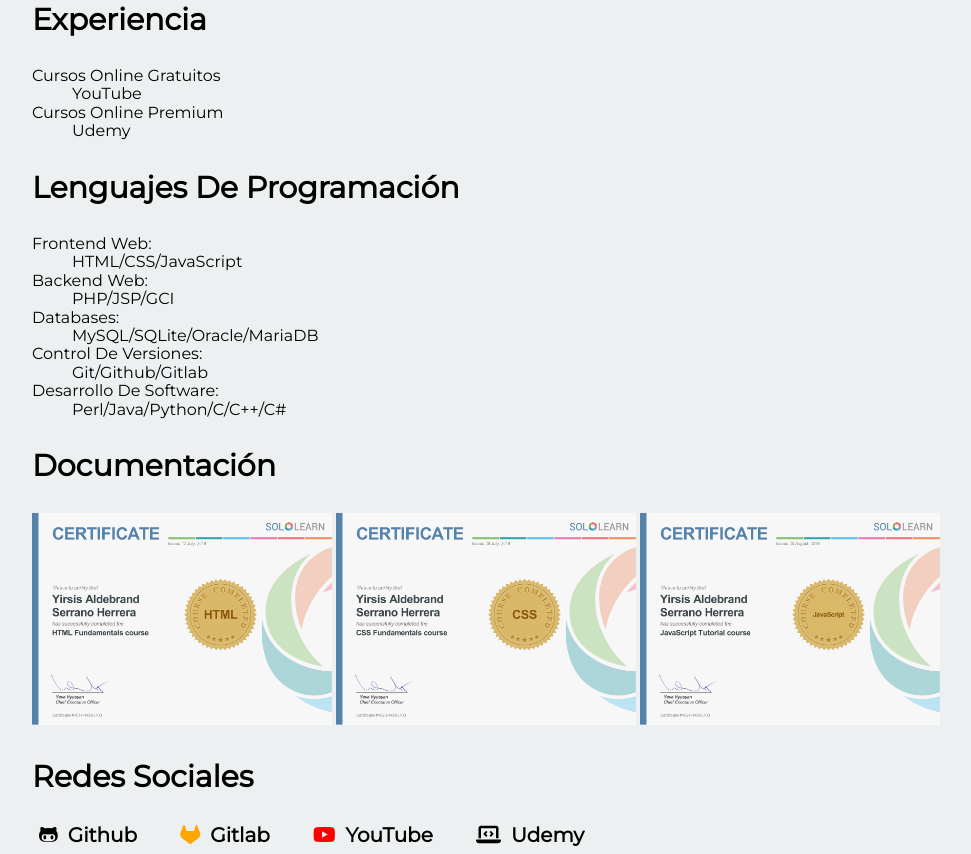
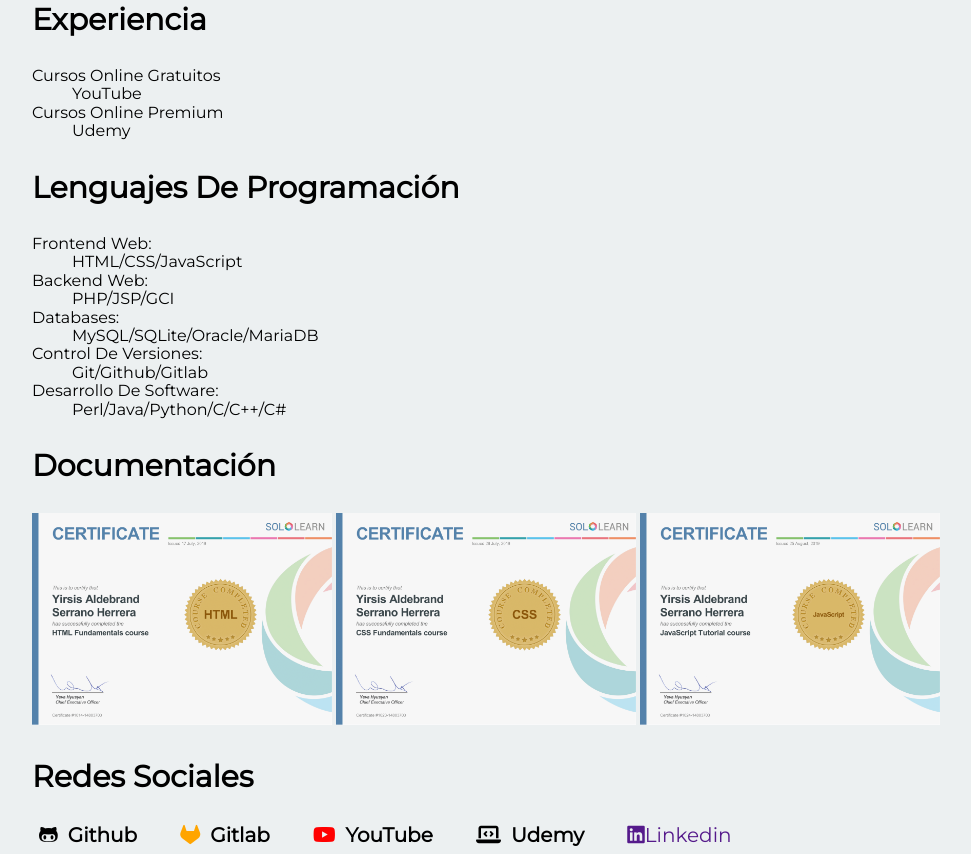
Before and after one commit to YirsisHertz/CV-Web, a plain HTML site: page index.html in a window 1280 px wide. Shown: the part 449-1303 px from the top of the page, without its empty margins (128-1099 px from the left). Drawn offline with Linux system fonts and the light colour scheme.

Commit message:
Linkedin Profile add

```diff
--- a/index.html
+++ b/index.html
@@ -88,6 +88,7 @@
                     <a href="https://gitlab.com/YirsisHertz" title="Gitlab Profile" target="_blank"><i id="gitlab_id" class="fab fa-gitlab"></i><span class="text_a">Gitlab</span></a>
                     <a href="https://www.youtube.com/channel/UC30q5sUntEDAKIgkk8bmgpg/featured" title="Youtube Chanel" target="_blank"><i id="youtube_id" class="fab fa-youtube"></i><span class="text_a">YouTube</span></a>
                     <a href="https://www.udemy.com/user/yirsis-aldebrand-serrano-herrera/" title="Udemy Profile" target="_blank"><i id="udemy_id" class="fas fa-laptop-code"></i><span class="text_a">Udemy</span></a>
+                    <a href="" title="Linkedin Profile"><i class="fab fa-linkedin"></i><span>Linkedin</span></a>
                 </div>
             </div>
         </div>
```
